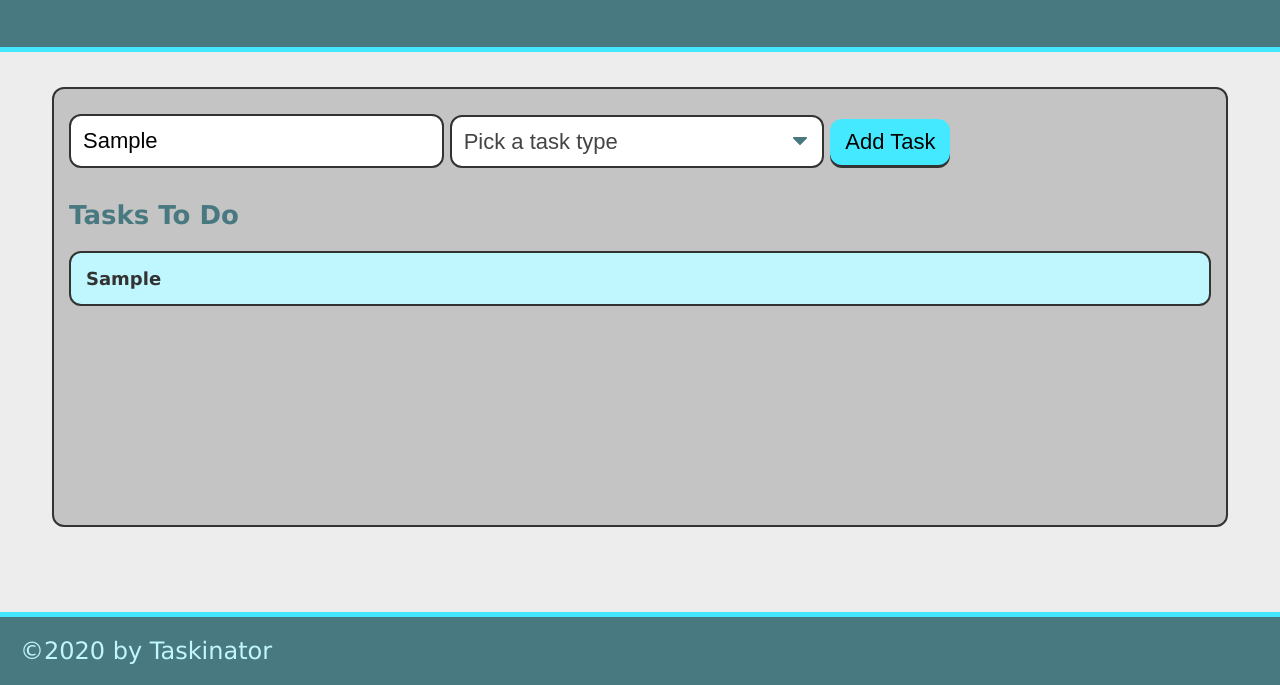
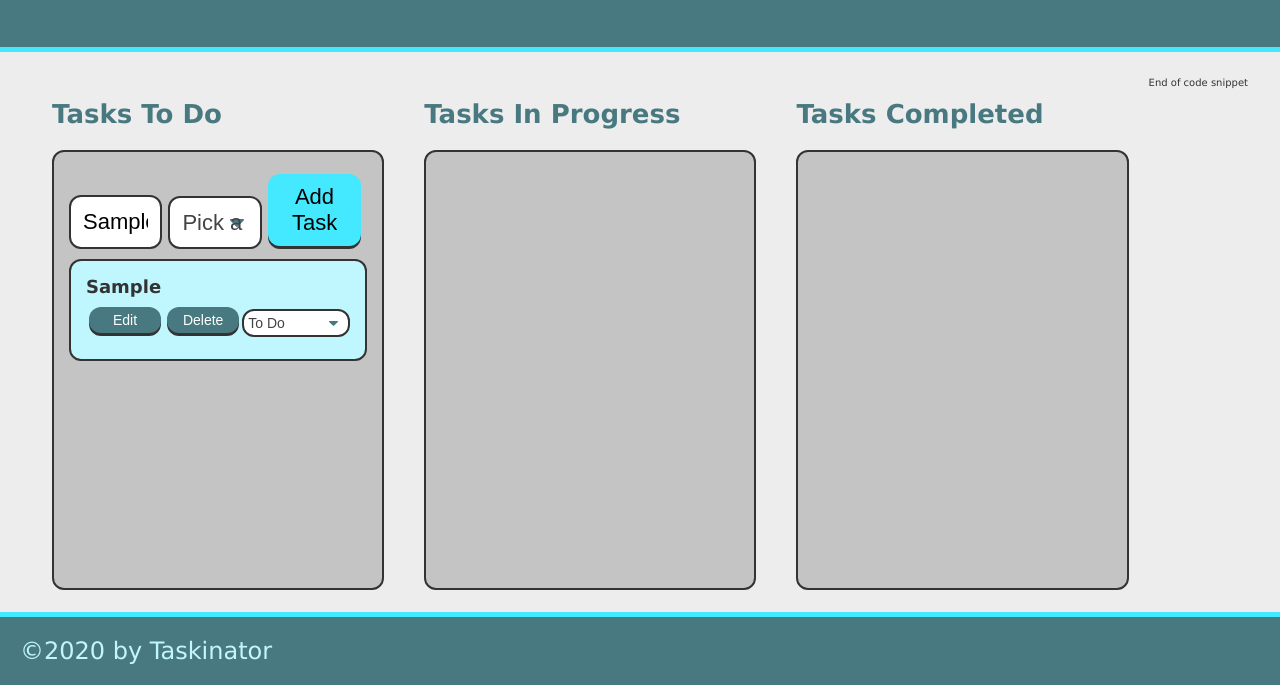
Before and after one commit to serebr-nina/taskinator, a plain HTML site: page index.html in a window 1280 px wide. Both pictures are taken after typing "Sample" into the empty fields and a click on the button "Add Task". Shown: the part 115-800 px from the top of the page. Drawn offline with Linux system fonts and the light colour scheme.

Commit message:
added Tasks In Progress, Tasks Completed list; dynamically created task buttons for each task using id for each task

```diff
--- a/assets/js/script.js
+++ b/assets/js/script.js
@@ -1,5 +1,6 @@
 var formEl = document.querySelector("#task-form");
 var tasksToDoEl = document.querySelector("#tasks-to-do");
+var taskIdCounter = 0;
 
 var taskFormHandler = function (event) {
     event.preventDefault();
@@ -27,14 +28,63 @@ var createTaskEl = function (taskDataObj) {
     var listItemEl = document.createElement("li");
     listItemEl.className = "task-item";
 
+    // add task id as a custom attribute
+    listItemEl.setAttribute("data-task-id", taskIdCounter);
+
     // create div to hold task info and add to list item
     var taskInfoEl = document.createElement("div");
     taskInfoEl.className = "task-info";
     taskInfoEl.innerHTML = "<h3 class='task-name'>" + taskDataObj.name + "</h3><span class='task-type'>" + taskDataObj.type + "</span>";
     listItemEl.appendChild(taskInfoEl);
 
+    var taskActionsEl = createTaskActions(taskIdCounter);
+    listItemEl.appendChild(taskActionsEl);
+
     // add entire list item to list
     tasksToDoEl.appendChild(listItemEl);
+
+    // increase task counter for next unique id
+    taskIdCounter++;
+};
+
+var createTaskActions = function (taskId) {
+    var actionContainerEl = document.createElement("div");
+    actionContainerEl.className = "task-actions";
+    // create edit button
+    var editButtonEl = document.createElement("button");
+    editButtonEl.textContent = "Edit";
+    editButtonEl.className = "btn edit-btn";
+    editButtonEl.setAttribute("data-task-id", taskId);
+
+    actionContainerEl.appendChild(editButtonEl);
+
+    // create delete button
+    var deleteButtonEl = document.createElement("button");
+    deleteButtonEl.textContent = "Delete";
+    deleteButtonEl.className = "btn delete-btn";
+    deleteButtonEl.setAttribute("data-task-id", taskId);
+
+    actionContainerEl.appendChild(deleteButtonEl);
+
+    var statusSelectEl = document.createElement("select");
+    statusSelectEl.className = "select-status";
+    statusSelectEl.setAttribute("name", "status-change");
+    statusSelectEl.setAttribute("data-task-id", taskId);
+
+    actionContainerEl.appendChild(statusSelectEl);
+
+    var statusChoices = ["To Do", "In Progress", "Completed"];
+    for (var i = 0; i < statusChoices.length; i++) {
+        // create option element
+        var statusOptionEl = document.createElement("option");
+        statusOptionEl.textContent = statusChoices[i];
+        statusOptionEl.setAttribute("value", statusChoices[i]);
+
+        // append to select
+        statusSelectEl.appendChild(statusOptionEl);
+    }
+
+    return actionContainerEl;
 };
 
 formEl.addEventListener("submit", taskFormHandler);
--- a/index.html
+++ b/index.html
@@ -1,5 +1,6 @@
 <!DOCTYPE html>
 <html lang="en">
+
 <head>
     <meta charset="UTF-8">
     <meta http-equiv="X-UA-Compatible" content="IE=edge">
@@ -7,13 +8,16 @@
     <title>Taskinator</title>
     <link rel="stylesheet" href="./assets/css/style.css">
 </head>
+
 <body>
     <header>
         <h1 class="page-title">Taskinator</h1>
         <p>Click the button below to add a new task!</p>
     </header>
-    <main class="page-content">
+    <main class="page-content" id="page-content">
+        <!-- Tasks To Do -->
         <section class="task-list-wrapper">
+            <h2 class="list-title">Tasks To Do</h2>
             <ul class="task-list" id="tasks-to-do">
                 <form id="task-form">
                     <div class="form-group">
@@ -31,13 +35,27 @@
                         <button class="btn" id="save-task" type="submit">Add Task</button>
                     </div>
                 </form>
-                  <h2 class="list-title">Tasks To Do</h2>
+
             </ul>
         </section>
+
+        <!-- Tasks In Progress -->
+        <section class="task-list-wrapper">
+            <h2 class="list-title">Tasks In Progress</h2>
+            <ul class="task-list" id="tasks-in-progress"></ul>
+        </section>
+
+        <!-- Tasks Completed -->
+        <section class="task-list-wrapper">
+            <h2 class="list-title">Tasks Completed</h2>
+            <ul class="task-list" id="tasks-completed"></ul>
+        </section>End of code snippet
+
     </main>
     <footer>
         &copy;2020 by Taskinator
     </footer>
     <script src="./assets/js/script.js"></script>
 </body>
+
 </html>
```
Lines whose indentation alone changed are shown as unchanged.
